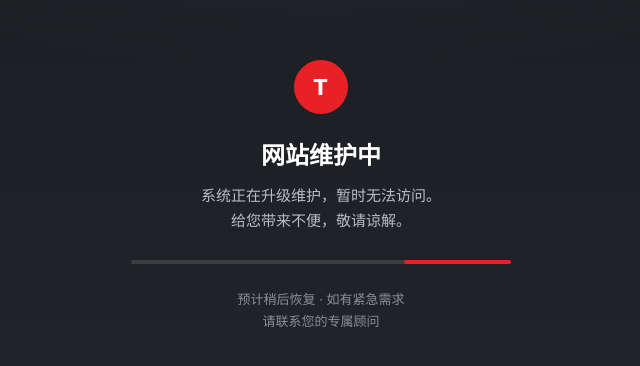
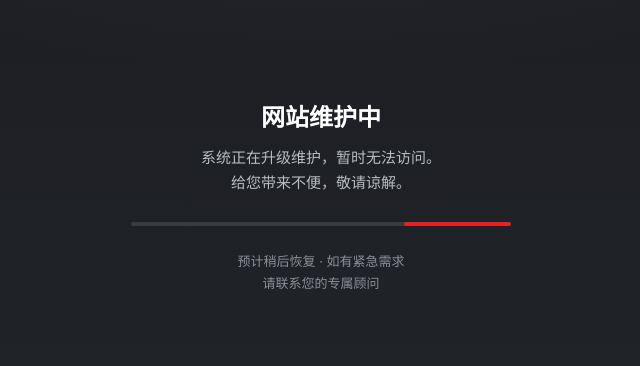
Before and after one commit to Cursor-Manglitch/cursor-manglitch.github.io, a plain HTML site: page index.html in a window 1280 px wide. Shown: the part 204-570 px from the top of the page, without its empty margins (319-959 px from the left). Drawn offline with Linux system fonts and the light colour scheme.

Commit message:
维护页移除红色T标

```diff
--- a/index.html
+++ b/index.html
@@ -16,7 +16,6 @@
     -webkit-font-smoothing:antialiased;
   }
   .card{width:100%;max-width:380px;text-align:center}
-  .logo{width:54px;height:54px;border-radius:50%;background:#e82127;display:flex;align-items:center;justify-content:center;margin:0 auto 22px;font-weight:800;font-size:22px;letter-spacing:1px}
   h1{font-size:24px;font-weight:700;margin-bottom:12px}
   .sub{font-size:15px;line-height:1.7;color:#b8bcc4;margin-bottom:26px}
   .bar{height:4px;border-radius:4px;background:rgba(255,255,255,.12);overflow:hidden;margin-bottom:24px}
@@ -28,7 +27,6 @@
 </head>
 <body>
   <div class="card">
-    <div class="logo">T</div>
     <h1>网站维护中</h1>
     <p class="sub">系统正在升级维护，暂时无法访问。<br>给您带来不便，敬请谅解。</p>
     <div class="bar"><i></i></div>
```
